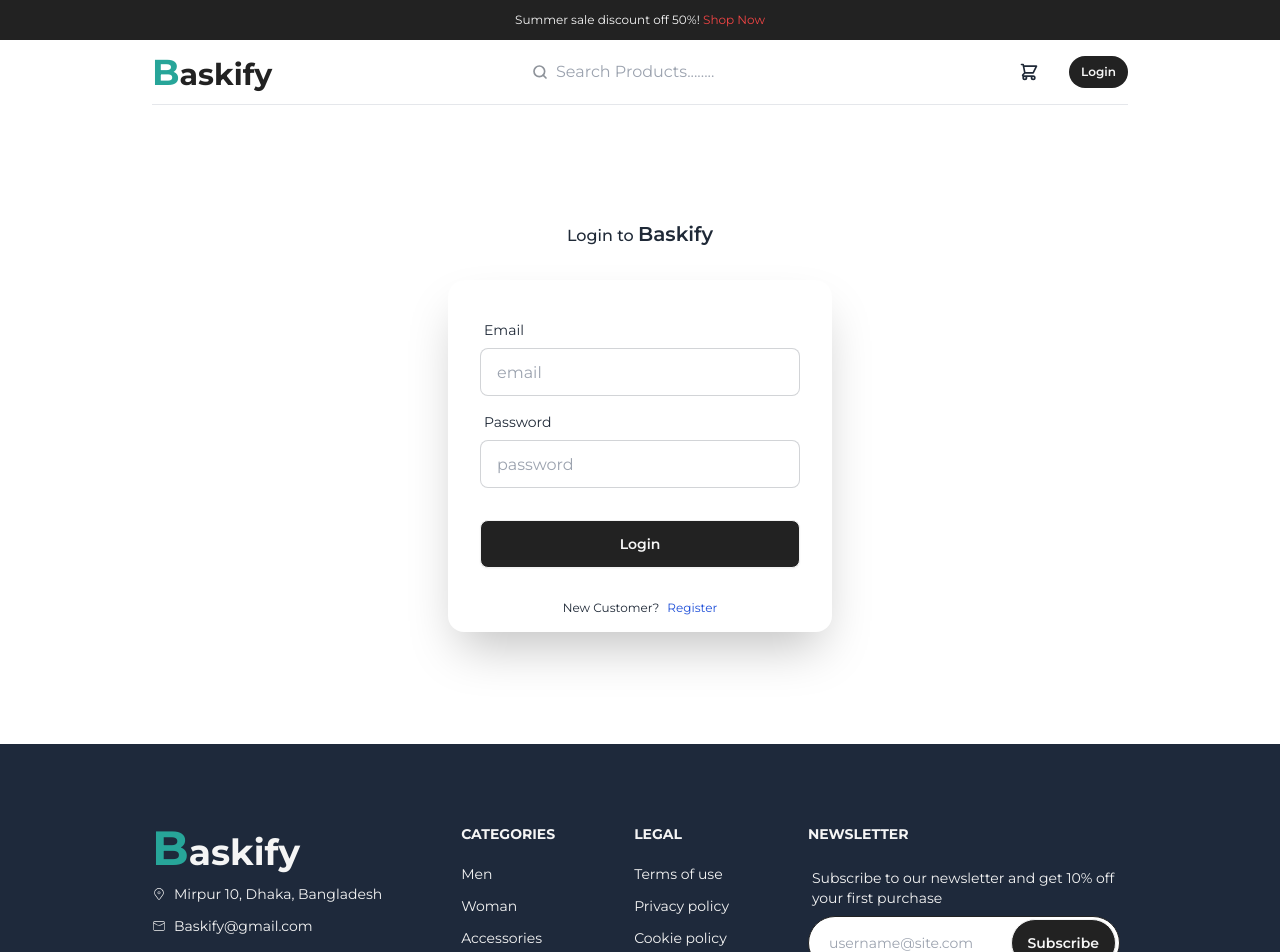
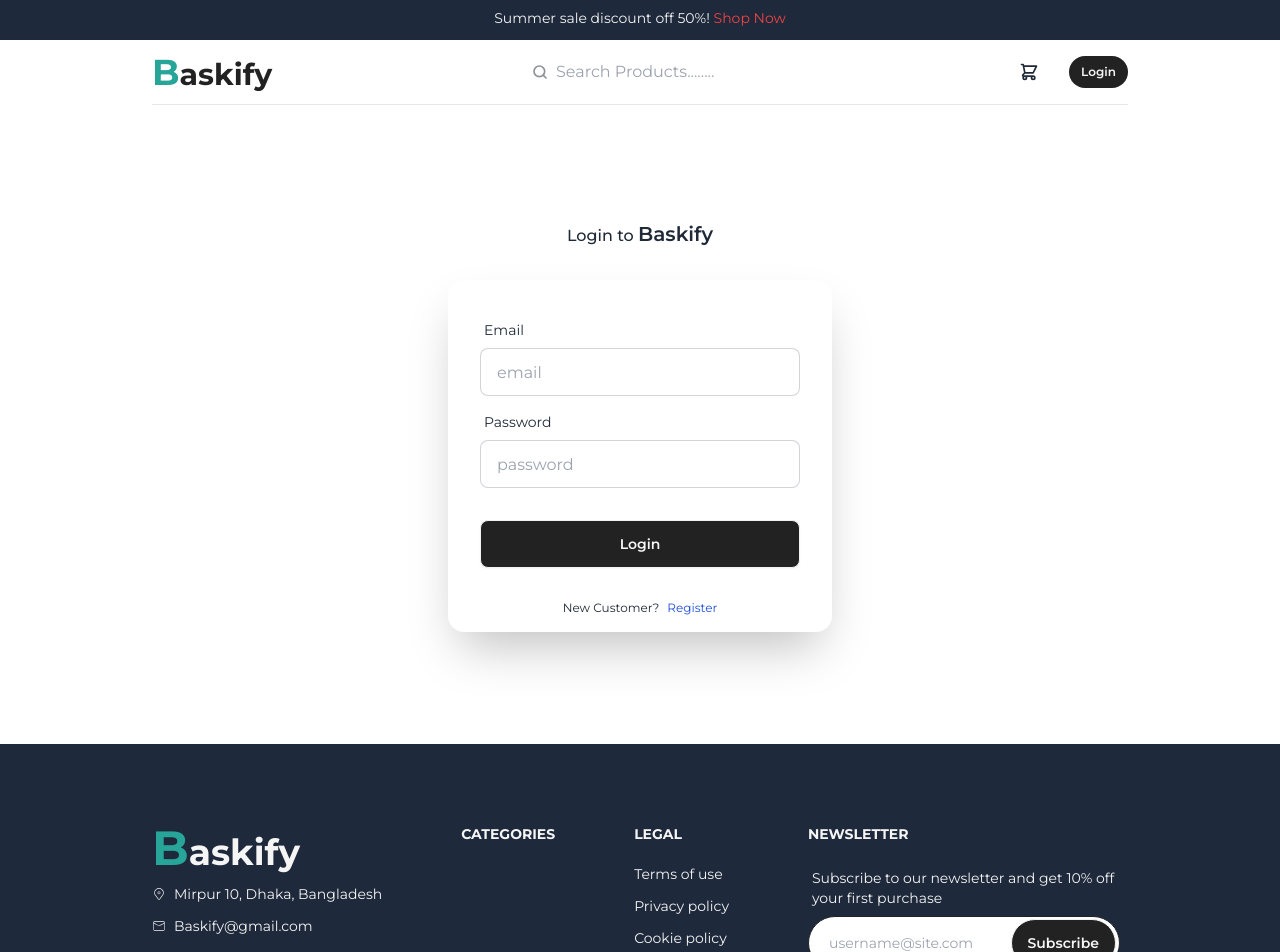
Before and after one commit to Sawon-52/Baskify-E-Commerce-platform, a React (Vite) app in the folder Frontend/: page /login in a window 1280 px wide. Shown: the top 952 px of the page. Built offline with nearby package versions, Linux system fonts and the light colour scheme.

Commit message:
solve loading issue in category section

```diff
--- a/Frontend/src/App.jsx
+++ b/Frontend/src/App.jsx
@@ -1,4 +1,4 @@
-import { Outlet } from "react-router-dom";
+import { Outlet, Link } from "react-router-dom";
 import Footer from "./Components/Footer";
 import Header from "./Components/Header";
 import { ToastContainer } from "react-toastify";
@@ -10,11 +10,14 @@ const App = () => {
     <>
       <ScrollToTop />
       <div className="font-Montserrat">
-        <header className=" sticky top-0 z-10">
+        <header className=" sticky top-0 z-20">
           {/* discount header it is top of the page  */}
-          <div className="w-full min-h-10 py-2 bg-[#222222] text-base flex justify-center text-white ">
-            <p className="text-[12px]">
-              Summer sale discount off 50%! <span className="text-red-500 ">Shop Now</span>
+          <div className="w-full min-h-10 py-2 bg-slate-800 text-base flex justify-center text-white ">
+            <p className="text-sm">
+              Summer sale discount off 50%!{" "}
+              <Link to="/">
+                <span className="text-red-500 "> Shop Now</span>
+              </Link>
             </p>
           </div>
 
--- a/Frontend/src/Components/Footer.jsx
+++ b/Frontend/src/Components/Footer.jsx
@@ -6,8 +6,11 @@ import { Link } from "react-router-dom";
 import { FaFacebook } from "react-icons/fa6";
 import { FaInstagramSquare } from "react-icons/fa";
 import { FaXTwitter } from "react-icons/fa6";
+import { useSelector } from "react-redux";
 
 const Footer = () => {
+  const { categories } = useSelector((state) => state.category);
+  console.log(categories);
   const handleSubscribe = (e) => {
     e.preventDefault();
   };
@@ -53,10 +56,11 @@ const Footer = () => {
           </nav>
           <nav className=" space-y-1">
             <h6 className="mb-[0.5rem] font-bold uppercase ">Categories</h6>
-            <Link className="link link-hover">Men</Link>
-            <Link className="link link-hover">Woman</Link>
-            <Link className="link link-hover">Accessories</Link>
-            <Link className="link link-hover">Shoes</Link>
+            {categories?.map((category) => (
+              <Link key={category._id} to={`/category/${category.name}`} className="link link-hover">
+                {category?.name}
+              </Link>
+            ))}
           </nav>
           <nav className=" space-y-1">
             <h6 className="mb-[0.5rem] font-bold uppercase ">Legal</h6>
--- a/Frontend/src/Components/MetricCard.jsx
+++ b/Frontend/src/Components/MetricCard.jsx
@@ -1,13 +1,12 @@
 import React from "react";
 
-const MetricCard = ({ icon, title, value, growth }) => {
+const MetricCard = ({ icon, title, value }) => {
   return (
-    <div className=" p-2 rounded-md shadow-md flex flex-col items-center space-x-4">
+    <div className=" p-2 py-4 rounded-md shadow-md flex flex-col items-center space-x-4">
       <div className="text-3xl">{icon}</div>
       <div>
         <h3 className="text-lg font-bold">{title}</h3>
         <p className="text-2xl">{value}</p>
-        <p className={`text-sm ${growth > 0 ? "text-green-500" : "text-red-500"}`}>{growth > 0 ? `+${growth}%` : `${growth}%`}</p>
       </div>
     </div>
   );
--- a/Frontend/src/Components/SearchBox.jsx
+++ b/Frontend/src/Components/SearchBox.jsx
@@ -36,8 +36,3 @@ const SearchBox = () => {
 };
 
 export default SearchBox;
-
-// if (location.pathname === "/admin/productlist" && userInfo.isAdmin === true) {
-//     console.log("hlw admin");
-//     navigate(`/admin/productlist/search/${keyword}`);
-//   } else
--- a/Frontend/src/pages/HomePage.jsx
+++ b/Frontend/src/pages/HomePage.jsx
@@ -9,7 +9,6 @@ import { getCategory } from "../slices/categoryApiSlice";
 import ProductCarousel from "../Components/ProductCarousel";
 import { IoIosArrowRoundBack } from "react-icons/io";
 import Meta from "../Components/Meta";
-import { toast } from "react-toastify";
 
 const HomePage = () => {
   const dispatch = useDispatch();
@@ -24,10 +23,8 @@ const HomePage = () => {
     dispatch(getCategory());
   }, [pageNumber, keyword, category]);
 
-  const handleCategory = () => {
-    useEffect(() => {
-      dispatch(fetchProducts({ pageNumber, keyword, category }));
-    }, [pageNumber, keyword, category]);
+  const handleCategory = (categoryName) => {
+    dispatch(fetchProducts({ pageNumber, keyword, category: categoryName }));
   };
 
   const handleAllProduct = () => {
@@ -49,7 +46,7 @@ const HomePage = () => {
           </NavLink>
         )}
 
-        <section className="my-10">
+        <section className="my-16">
           <div>
             <h2 className="text-2xl my-4 text-primary font-medium">Featured Categories</h2>
           </div>
@@ -63,7 +60,7 @@ const HomePage = () => {
                   All
                 </Link>
                 {categories?.map((category) => (
-                  <Link key={category._id} to={`/category/${category.name}`} onClick={handleCategory} className="border border-primary p-3 px-4 text-sm font-semibold hover:bg-mintGreen hover:text-white hover:border-white">
+                  <Link key={category._id} to={`/category/${category.name}`} onClick={() => handleCategory(category.name)} className="border border-primary p-3 px-4 text-sm font-semibold hover:bg-mintGreen hover:text-white hover:border-white">
                     {category.name}
                   </Link>
                 ))}
--- a/Frontend/src/pages/admin/AdminDashboard.jsx
+++ b/Frontend/src/pages/admin/AdminDashboard.jsx
@@ -3,9 +3,9 @@ import MetricCard from "../../Components/MetricCard";
 
 const AdminDashboard = () => {
   const metrics = [
-    { icon: "👤", title: "Total Users", value: "3,456", growth: -0.95 },
-    { icon: "📦", title: "Total Products", value: "2,450", growth: 2.59 },
-    { icon: "🛒", title: "Total Order", value: "$45.2K", growth: 4.35 },
+    { icon: "👤", title: "Total Users", value: "30"},
+    { icon: "📦", title: "Total Products", value: "200" },
+    { icon: "🛒", title: "Total Order", value: "100", },
   ];
   return (
     <div className="p-6">
--- a/Frontend/src/pages/admin/OrderListPage.jsx
+++ b/Frontend/src/pages/admin/OrderListPage.jsx
@@ -4,6 +4,7 @@ import { useDispatch, useSelector } from "react-redux";
 import Loader from "../../Components/Loader";
 import { RxCross2 } from "react-icons/rx";
 import { Link } from "react-router-dom";
+import { TbCurrencyTaka } from "react-icons/tb";
 
 const OrderListPage = () => {
   const dispatch = useDispatch();
@@ -46,7 +47,12 @@ const OrderListPage = () => {
                     <td>{order._id}</td>
                     <td>{order.user && order.user.name}</td>
                     <td>{order.createdAt.substring(0, 10)}</td>
-                    <td>${order.taxPrice}</td>
+                    <td>
+                      <div className="flex items-center gap-1">
+                        <TbCurrencyTaka />
+                        {order.taxPrice}
+                      </div>
+                    </td>
                     <td>{order.isPaid ? order.paidAt?.substring(0, 10) : <RxCross2 className="text-red-500 " />}</td>
                     <td>{order.isDelivered ? order.deliveredAt?.substring(0, 10) : <RxCross2 className="text-red-500 " />}</td>
                     <td className="underline text-primary font-medium">
--- a/Frontend/src/pages/admin/ProductListPage.jsx
+++ b/Frontend/src/pages/admin/ProductListPage.jsx
@@ -7,6 +7,7 @@ import { MdDelete } from "react-icons/md";
 import { Link, useParams } from "react-router-dom";
 import { toast } from "react-toastify";
 import Paginate from "../../Components/paginate";
+import { TbCurrencyTaka } from "react-icons/tb";
 
 const ProductListPage = () => {
   const params = useParams() || {};
@@ -73,10 +74,15 @@ const ProductListPage = () => {
                   <tr key={index} className="font-medium">
                     <td>{product._id}</td>
                     <td>{product.name}</td>
-                    <td>$ {product.price}</td>
+                    <td>
+                      <div className="flex items-center gap-1 justify-center h-full">
+                        <TbCurrencyTaka /> {product.price}
+                      </div>
+                    </td>
                     <td>{product.category}</td>
                     <td>{product.brand}</td>
-                    <td className="flex text-xl cursor-pointer h-full gap-2">
+                    <td>
+                      <div className="flex text-xl cursor-pointer h-full gap-2">
                         <Link to={`/admin/product/${product._id}/edit`}>
                           <IoCreate className="text-green-400" />
                         </Link>
@@ -84,6 +90,7 @@ const ProductListPage = () => {
                         <Link>
                           <MdDelete className="text-red-400" onClick={() => handleProductDelete(product._id)} />
                         </Link>
+                      </div>
                     </td>
                   </tr>
                 ))}
--- a/Frontend/src/pages/admin/UserListPage.jsx
+++ b/Frontend/src/pages/admin/UserListPage.jsx
@@ -61,7 +61,8 @@ const UserListPage = () => {
                       <a href={`mailto:${user.email}`}> {user.email}</a>
                     </td>
                     <td>{user.isAdmin ? <FaCheck className="text-green-500" /> : <FaTimes className="text-red-400" />}</td>
-                    <td className="flex text-xl cursor-pointer h-full gap-2">
+                    <td>
+                      <div className="flex text-xl cursor-pointer h-full gap-2">
                         <Link to={`/admin/user/${user._id}/edit`}>
                           <IoCreate className="text-green-400" />
                         </Link>
@@ -69,6 +70,7 @@ const UserListPage = () => {
                         <Link>
                           <MdDelete className="text-red-400" onClick={() => handleUserDelete(user._id)} />
                         </Link>
+                      </div>
                     </td>
                   </tr>
                 ))}
```
Also changed, not shown: Frontend/src/Components/ProductCarousel.jsx (+7 -7 lines), 19 other files (tests, documents, lock files or other folders). Lines whose indentation alone changed are shown as unchanged.
